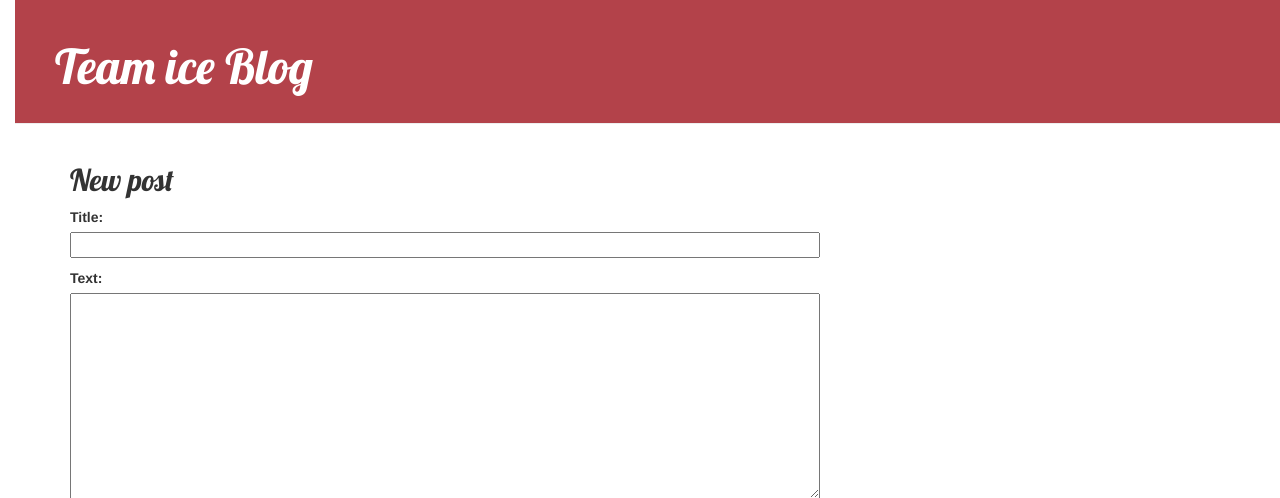
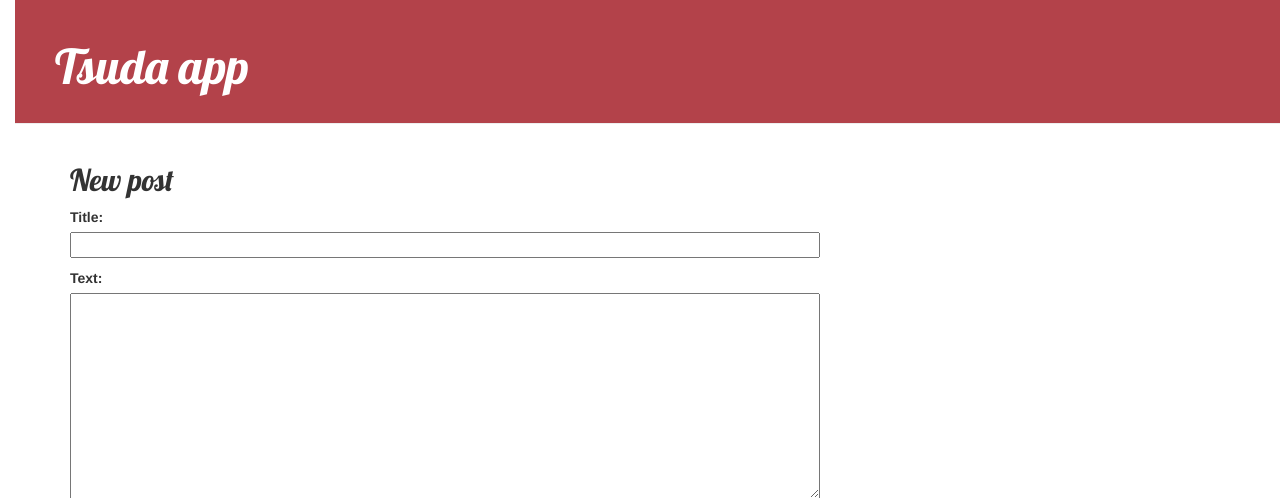
Before and after one commit to 4pro-team-ice/our-first-app, a Django app: page /post/new/ in a window 1280 px wide. Shown: the top 498 px of the page. Run offline with Django 3.2, Linux system fonts and the light colour scheme; some libraries are stand-ins or nearby versions.

Commit message:
Changed the Title Name.

```diff
--- a/tsuda/templates/tsuda/base.html
+++ b/tsuda/templates/tsuda/base.html
@@ -1,7 +1,7 @@
 {% load static %}
 <html>
     <head>
-        <title>Team ice blog</title>
+        <title>Tsuda app</title> <!--サイト名-->
         <link rel="stylesheet" href="//maxcdn.bootstrapcdn.com/bootstrap/3.2.0/css/bootstrap.min.css">
         <link rel="stylesheet" href="//maxcdn.bootstrapcdn.com/bootstrap/3.2.0/css/bootstrap-theme.min.css">
         <link href='//fonts.googleapis.com/css?family=Lobster&subset=latin,latin-ext' rel='stylesheet' type='text/css'>
@@ -12,7 +12,7 @@
         {% if user.is_authenticated %}
           <a href="{% url 'post_new' %}" class="top-menu"><span class="glyphicon glyphicon-plus"></span></a>
         {% endif %}
-        <h1><a href="/">Team ice Blog</a></h1>
+        <h1><a href="/">Tsuda app</a></h1> <!--ページタイトル-->
       </div>
       <div class="content container">
         <div class="row">
```
